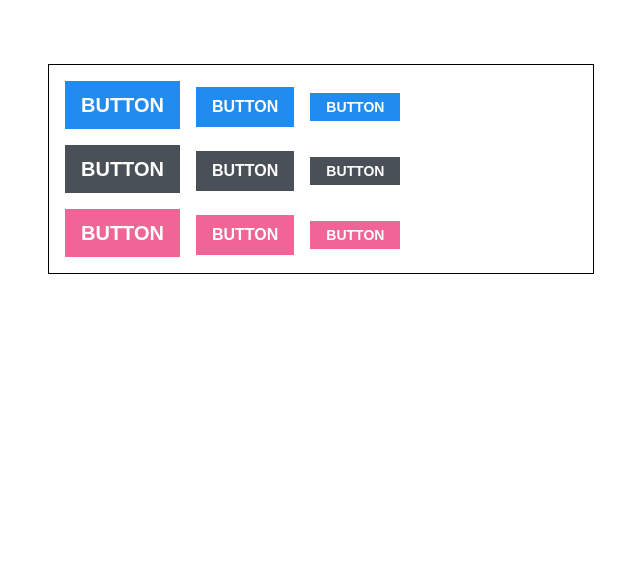
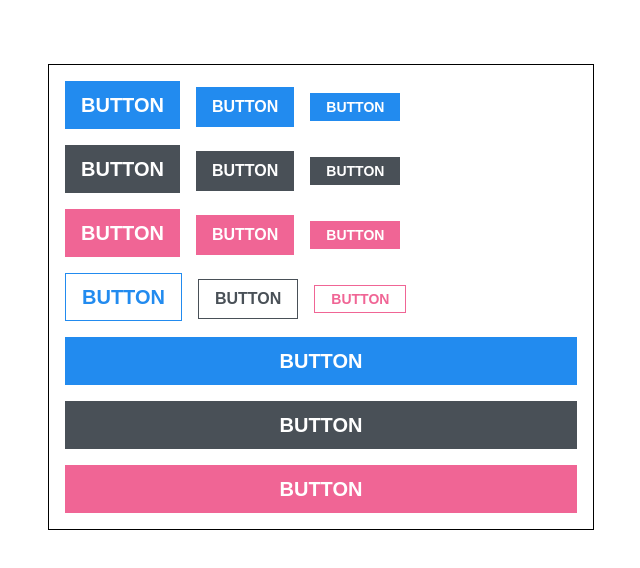
Before and after one commit to bwyoo1229/react-style-practice, a React (Create React App) app: page / in a window 1280 px wide. Shown: the top 568 px of the page, without its empty margins (319-959 px from the left). Built offline with nearby package versions, Linux system fonts and the light colour scheme.

Commit message:
Sass 버튼 C - outline, fullWidth props 설정

```diff
--- a/src/App.js
+++ b/src/App.js
@@ -28,6 +28,28 @@ function App() {
           BUTTON
         </Button>
       </div>
+      <div className="buttons">
+        <Button size="large" outline>
+          BUTTON
+        </Button>
+        <Button color="gray" outline>
+          BUTTON
+        </Button>
+        <Button size="small" color="pink" outline>
+          BUTTON
+        </Button>
+      </div>
+      <div className="buttons">
+        <Button size="large" fullWidth>
+          BUTTON
+        </Button>
+        <Button size="large" color="gray" fullWidth>
+          BUTTON
+        </Button>
+        <Button size="large" color="pink" fullWidth>
+          BUTTON
+        </Button>
+      </div>
     </div>
   );
 }
--- a/src/components/Button.js
+++ b/src/components/Button.js
@@ -2,8 +2,8 @@ import React from 'react';
 import classNames from 'classnames';
 import './Button.scss';
 
-function Button({ children, size, color }) {
-  return <button className={classNames('Button', size, color)}>{children}</button>;
+function Button({ children, size, color, outline, fullWidth }) {
+  return <button className={classNames('Button', size, color, { outline, fullWidth })}>{children}</button>;
 }
 
 Button.defaultProps = {
--- a/src/components/Button.scss
+++ b/src/components/Button.scss
@@ -9,6 +9,15 @@ $pink: #f06595;
   }
   &:active {
     background: darken($color, 10%);
+  }
+  &.outline {
+    color: $color;
+    background: none;
+    border: 1px solid $color;
+    &:hover {
+      background: $color;
+      color: white;
+    }
   }
 }
 
@@ -31,12 +40,10 @@ $pink: #f06595;
     height: 3rem;
     font-size: 1.25rem;
   }
-
   &.medium {
     height: 2.5rem;
     font-size: 1rem;
   }
-
   &.small {
     height: 1.75rem;
     font-size: 0.875rem;
@@ -45,11 +52,9 @@ $pink: #f06595;
   &.blue {
     @include button-color($blue);
   }
-
   &.gray {
     @include button-color($gray);
   }
-
   &.pink {
     @include button-color($pink);
   }
@@ -57,4 +62,13 @@ $pink: #f06595;
   & + & {
     margin-left: 1rem;
   }
+
+  &.fullWidth {
+    width: 100%;
+    justify-content: center;
+    & + & {
+      margin-left: 0;
+      margin-top: 1rem;
+    }
+  }
 }
```
